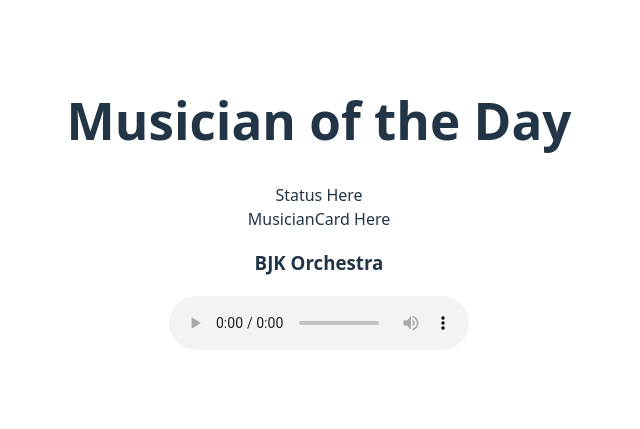
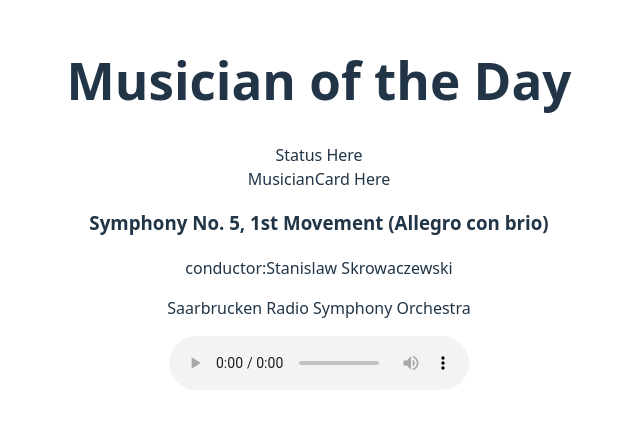
Before and after one commit to Byungjin-Kim/musician-of-the-day, a React (Vite) app: page / in a window 1280 px wide. Shown: the part 193-622 px from the top of the page, without its empty margins (321-961 px from the left). Built offline with nearby package versions, Linux system fonts and the light colour scheme.

Commit message:
chore: update musicInfo.json with correct conductor, performer and url

```diff
--- a/src/App.jsx
+++ b/src/App.jsx
@@ -15,13 +15,6 @@ function App() {
     image: "https://placehold.co/150x150" //demo img
   };
 
-  //single music track
-  // const track = {
-  //   title: "Symphony No 5, 1st mov.",
-  //   performer: "BJK Orchestra"
-  // };
-
-  // const { performer, title, url } = musicInfo;
   const track = musicInfo[0];
 
   return (
@@ -35,7 +28,12 @@ function App() {
         genre={musician.genre}
         image={musician.image}
       />
-      <Track performer={track.performer} url={track.url}/>
+      <Track
+        title={track.title}
+        conductor = {track.conductor}
+        performer={track.performer}
+        url={track.url}
+        />
     </div>
   );
 }
--- a/src/Components/Track.jsx
+++ b/src/Components/Track.jsx
@@ -1,9 +1,11 @@
 // No need to import React in React 17+
 
-function Track ({performer, url}) {
+function Track ({title, performer, conductor, url}) {
     return (
         <div>
-            <h3>{performer}</h3>
+            <h3>{title}</h3>
+            <p>conductor:{conductor}</p>
+            <p>{performer}</p>
             {url && <audio controls src={url} />}
         </div>
     );
--- a/src/data/musicInfo.json
+++ b/src/data/musicInfo.json
@@ -3,7 +3,8 @@
     "title": "Symphony No. 5, 1st Movement (Allegro con brio)",
     "composer": "Ludwig van Beethoven",
     "composerId": 47,
-    "performer": "BJK Orchestra",
+    "performer": "Saarbrucken Radio Symphony Orchestra",
+    "conductor": "Stanislaw Skrowaczewski",
     "url": "https://download.stream.publicradio.org/podcast/minnesota/classical/programs/free-downloads/2020/10/19/daily_download_20201019_128.mp3?listeningSessionID=0CD_382_227__5f42aa313e906f1a82146888936b95183ec074f4"
   }
 ]
```
